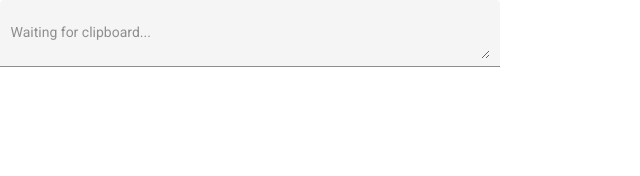
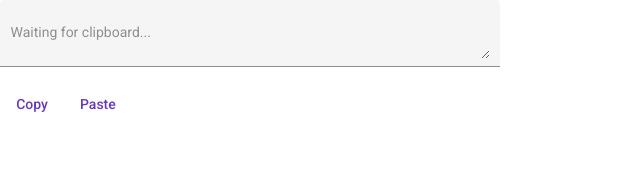
Before and after one commit to phucnguyen81/locod, an Angular app: page / in a window 1280 px wide. Shown: the top 176 px of the page, without its empty margins (0-640 px from the left). Built offline with nearby package versions, Linux system fonts and the light colour scheme.

Commit message:
Add two buttons Copy and Paste

```diff
--- a/src/app/app.component.html
+++ b/src/app/app.component.html
@@ -2,4 +2,6 @@
   <mat-form-field class="example-full-width" appearance="fill">
     <textarea matInput placeholder="Waiting for clipboard..."></textarea>
   </mat-form-field>
+  <button mat-button color="primary">Copy</button>
+  <button mat-button color="primary">Paste</button>
 </form>
--- a/src/app/app.module.ts
+++ b/src/app/app.module.ts
@@ -6,6 +6,7 @@ import { BrowserAnimationsModule } from '@angular/platform-browser/animations';
 
 import { MatSliderModule } from '@angular/material/slider';
 import { MatInputModule } from '@angular/material/input';
+import { MatButtonModule } from '@angular/material/button';
 
 @NgModule({
   declarations: [AppComponent],
@@ -14,6 +15,7 @@ import { MatInputModule } from '@angular/material/input';
     BrowserAnimationsModule,
     MatSliderModule,
     MatInputModule,
+    MatButtonModule,
   ],
   providers: [],
   bootstrap: [AppComponent],
```
